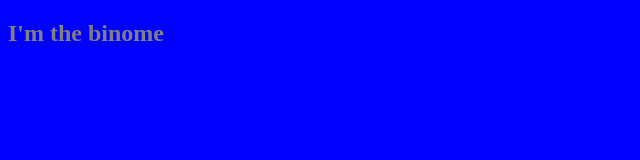
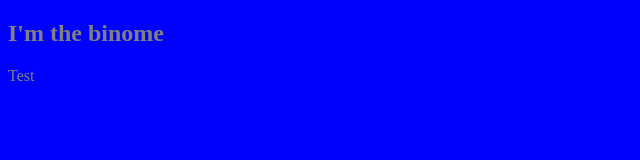
Before and after one commit to laurab14/Avec-Binome, a plain HTML site: page index.html in a window 1280 px wide. Shown: the full height of the page, 0-640 px from the left. Drawn offline with Linux system fonts and the light colour scheme.

Commit message:
Nouveau test

```diff
--- a/index.html
+++ b/index.html
@@ -3,7 +3,8 @@
   <head>
     <link rel="stylesheet" href="style.css">
   </head>
-  <body style="background-color:blue" style="color:grey">
+  <body style="background-color:blue">
     <h2>I'm the binome</h2>
+    <p>Test</p>
 </body>
 </html>
```
